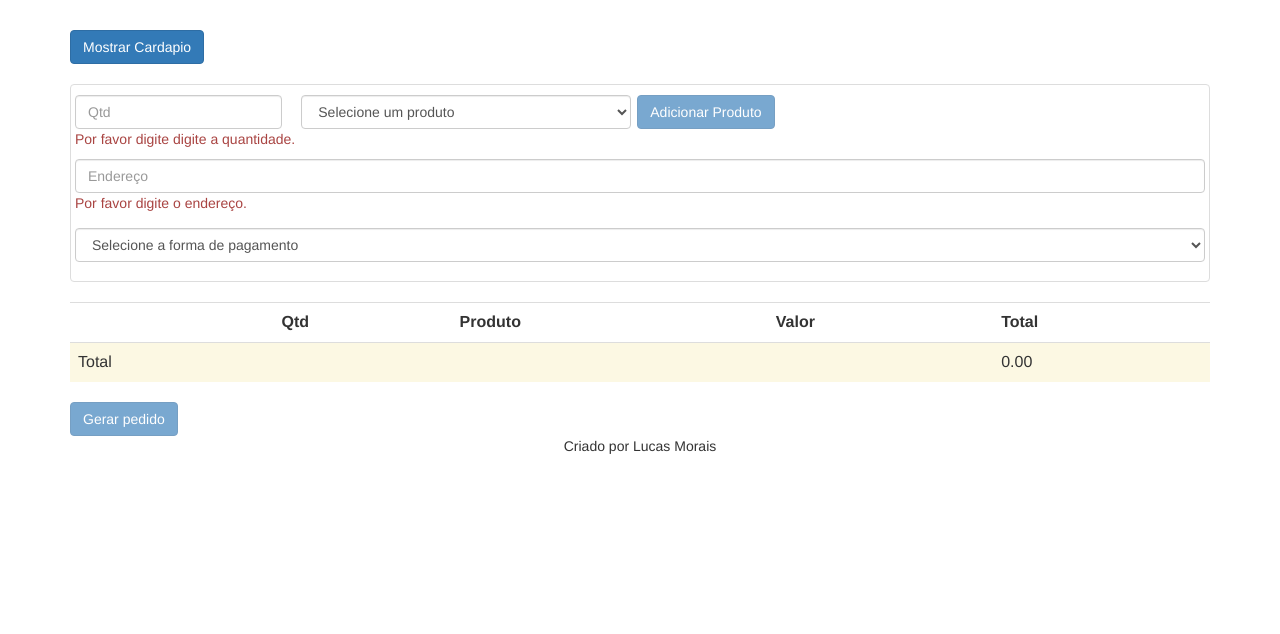
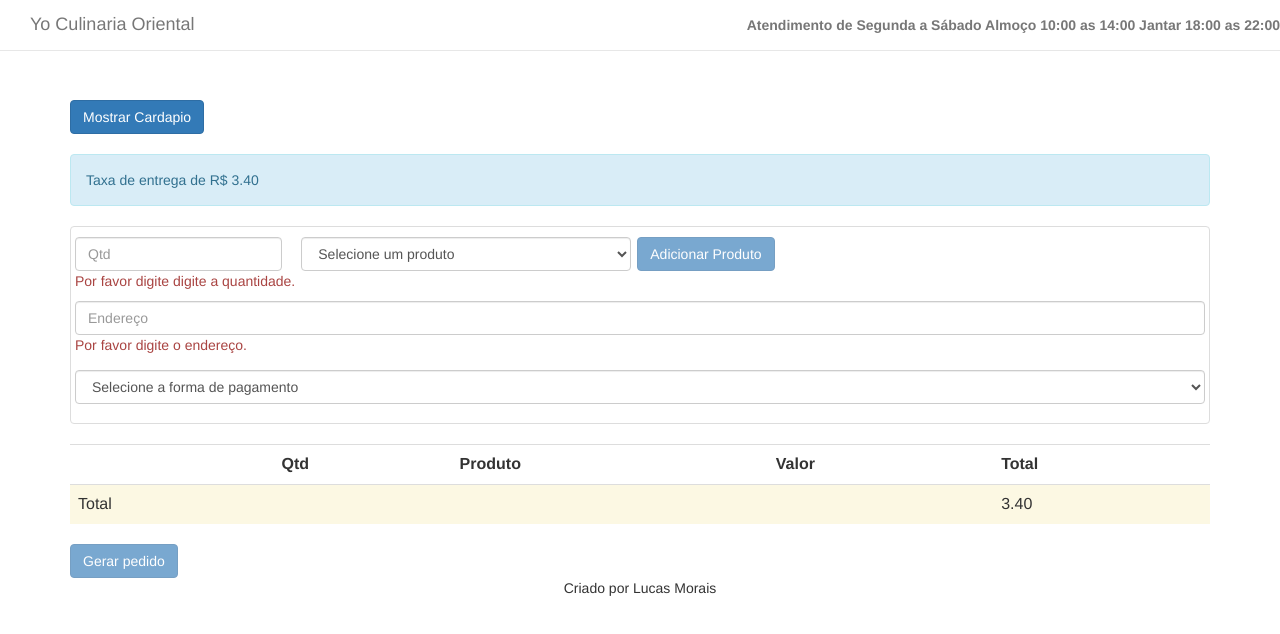
Before and after one commit to lucasm310/workflow-front-end, a plain HTML site: page angular/pratica/index.html in a window 1280 px wide. Drawn offline with nearby package versions, Linux system fonts and the light colour scheme; some packages are replaced by stand-ins of ours.

Commit message:
Adionado taxa de entrega

```diff
--- a/angular/pratica/app.js
+++ b/angular/pratica/app.js
@@ -73,6 +73,11 @@ angular.module("cardapio").controller("cardapioCtrl", function ($scope) {
 		//Bandeija
 		{nome: "Bandeija SushiJoe", valor: "40", categoria: "Bandeija"}
 		];
+	/*Alterar abaixo o valor sendo que tem quer ser no padrão (3.00)
+	Alterar abaixo ativo com sim ou não (para promoção)*/
+	$scope.entrega = {valor: 3.40, ativo: "sim"};
+
+/*-------------------------------------------------------------------------------------------------------------*/
 
 	//Não Aterar abaixo.
 	$scope.pedidos = [
@@ -89,6 +94,9 @@ angular.module("cardapio").controller("cardapioCtrl", function ($scope) {
 
 	$scope.invoiceCount = 0;
     $scope.invoiceTotal = 0;
+    if ($scope.entrega.ativo == 'sim') {
+    	$scope.invoiceTotal += $scope.entrega.valor;
+    }
 
     $scope.setTotals = function(pedido){
         if (pedido){
@@ -99,12 +107,13 @@ angular.module("cardapio").controller("cardapioCtrl", function ($scope) {
     };
     $scope.apagarPedidos = function (pedidos) {
 		$scope.pedidos = pedidos.filter(function (pedido) {
+			if (!pedido.selecionado) return pedido;
 			$scope.invoiceTotal -= pedido.total;
-			if (!pedido.selecionado) return pedido;
 		});
 	};
 	$scope.isPedidoSelecionado = function (pedidos) {
 		return pedidos.some(function (pedido) {
+
 			return pedido.selecionado;
 		});
 	};
--- a/angular/pratica/index.html
+++ b/angular/pratica/index.html
@@ -23,9 +23,31 @@
 		margin-top: 30px;
 	}
 
+	.alert {
+		margin-top: 20px;
+	}
+	body {
+		padding-top: 70px;
+	}
+	.navbar-default {
+		background-color: #fff;
+		color: #000;
+		font-weight: bold;
+	}
+
 	</style>
 </head>
 <body ng-controller="cardapioCtrl">
+
+	<nav class="navbar navbar-default navbar-fixed-top">
+	<div class="container-fluid">
+		<h4 class="navbar-text"><a href="#" class="navbar-link">Yo Culinaria Oriental</a></h4>
+		<p class="navbar-text navbar-right">Atendimento de Segunda a Sábado Almoço 10:00 as 14:00 Jantar 18:00 as 22:00 </p>
+		</div>
+
+	</nav>
+
+
 	<div class="container">
 		<div class="principal">
 			<a class="btn btn-primary" role="button" data-toggle="collapse" href="#collapseExample" aria-expanded="false" aria-controls="collapseExample"> Mostrar Cardapio </a>
@@ -43,6 +65,13 @@
 					</table>
 				</div>
 			</div>
+
+				<div ng-show="entrega.ativo == 'sim'" class="alert alert-info">
+					Taxa de entrega de R$ {{entrega.valor | number:2}}
+				</div>
+				<div ng-show="entrega.ativo == 'nao'" class="alert alert-success">
+					PROMOÇÃOOOO! <b>Taxa de entrega gratuita!</b>
+				</div>
 			<div class="thumbnail">
 				<form class="form-inline" name="pedidoForm">
 					<div class="form-group edit">
@@ -99,6 +128,7 @@
 			<button class="btn btn-danger" ng-click="apagarPedidos(pedidos)" ng-if="isPedidoSelecionado(pedidos)">Apagar Item</button>
 
 
+
 			<!-- Button trigger modal -->
 			<button type="button" class="btn btn-primary" data-toggle="modal" data-target="#myModal" ng-disabled="infoForm.$invalid">Gerar pedido</button>
 
```
